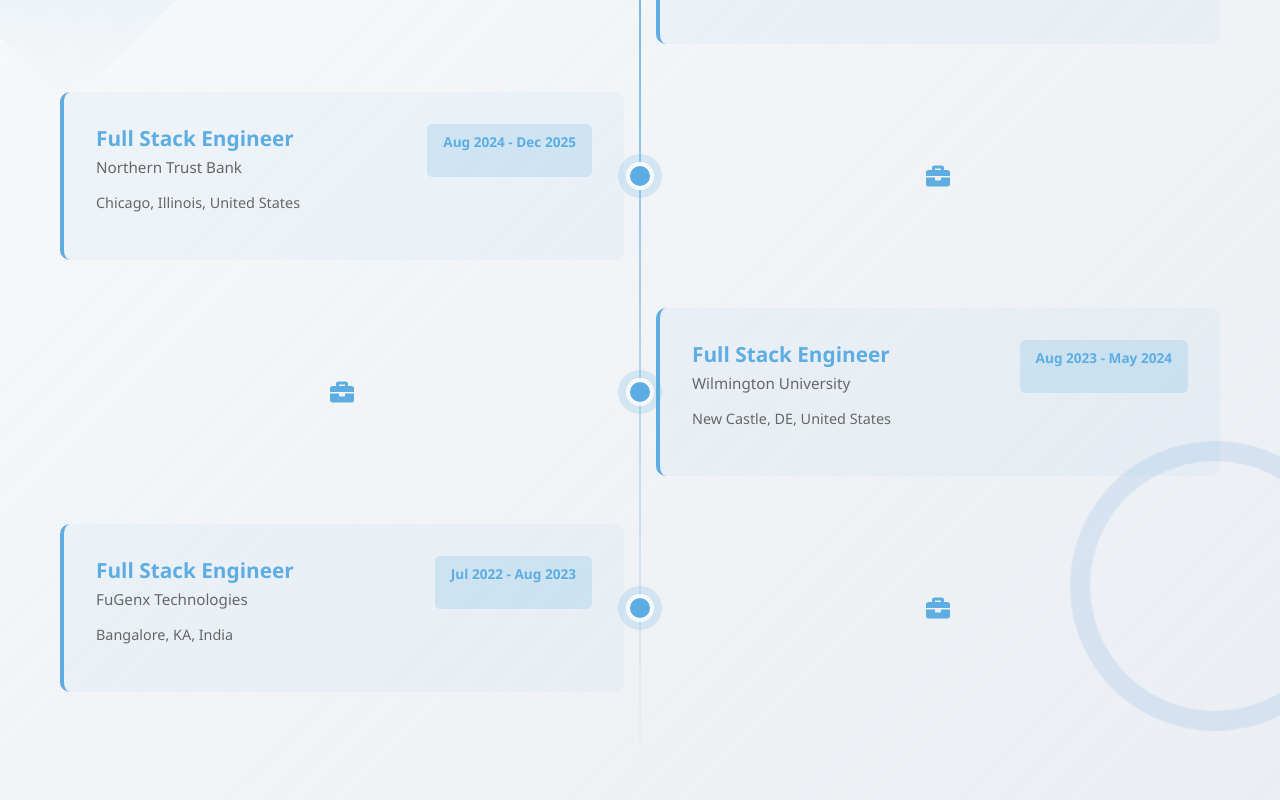
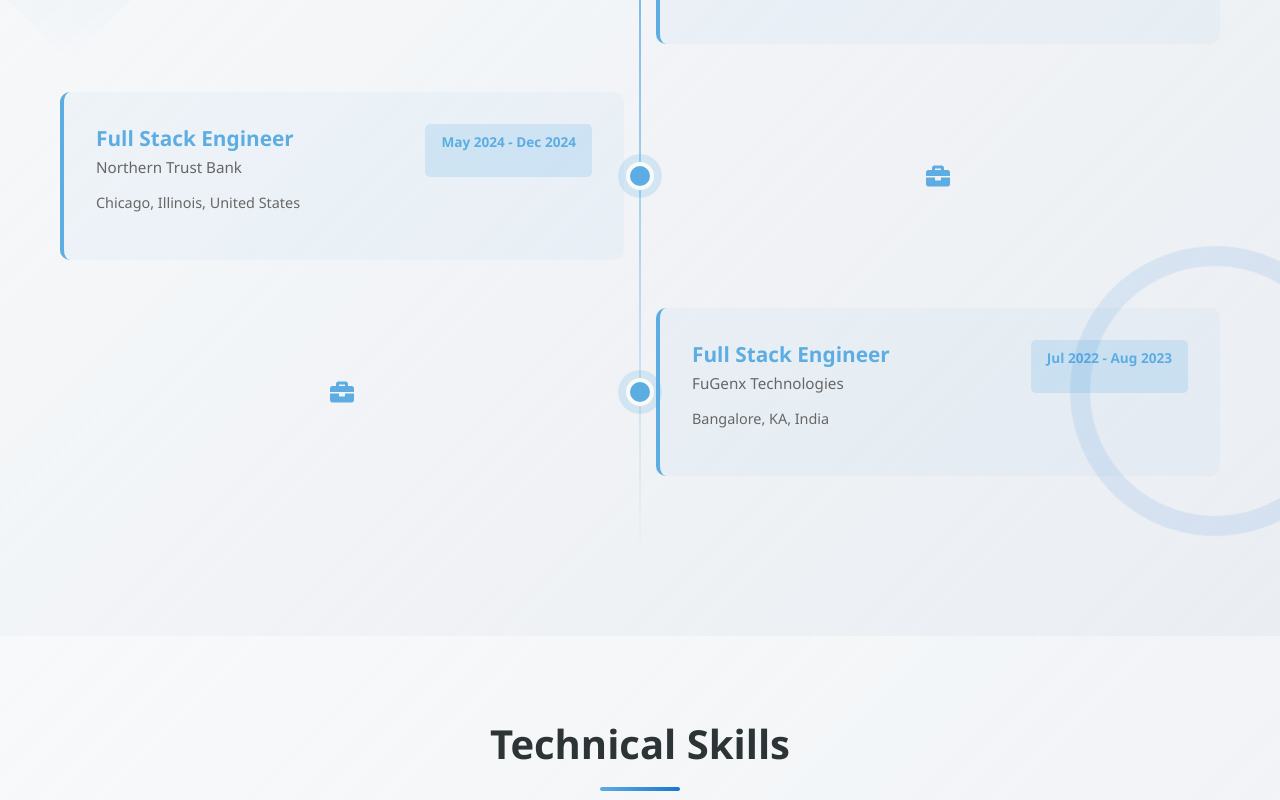
Before and after one commit to samasaibhargavreddy/Portfolio, a React (Vite) app: page / in a window 1280 px wide. Shown: the part 2020-2820 px from the top of the page. Built offline with nearby package versions, Linux system fonts and the light colour scheme.

Commit message:
Update Northern Trust Bank dates to May 2024 - Dec 2024 and remove Wilmington University entry

```diff
--- a/src/components/Experience.jsx
+++ b/src/components/Experience.jsx
@@ -15,15 +15,7 @@
     title: 'Full Stack Engineer',
     company: 'Northern Trust Bank',
     location: 'Chicago, Illinois, United States',
-    period: 'Aug 2024 - Dec 2025',
-    highlights: [
-    ]
-  },
-  {
-    title: 'Full Stack Engineer',
-    company: 'Wilmington University',
-    location: 'New Castle, DE, United States',
-    period: 'Aug 2023 - May 2024',
+    period: 'May 2024 - Dec 2024',
     highlights: [
     ]
   },
```
